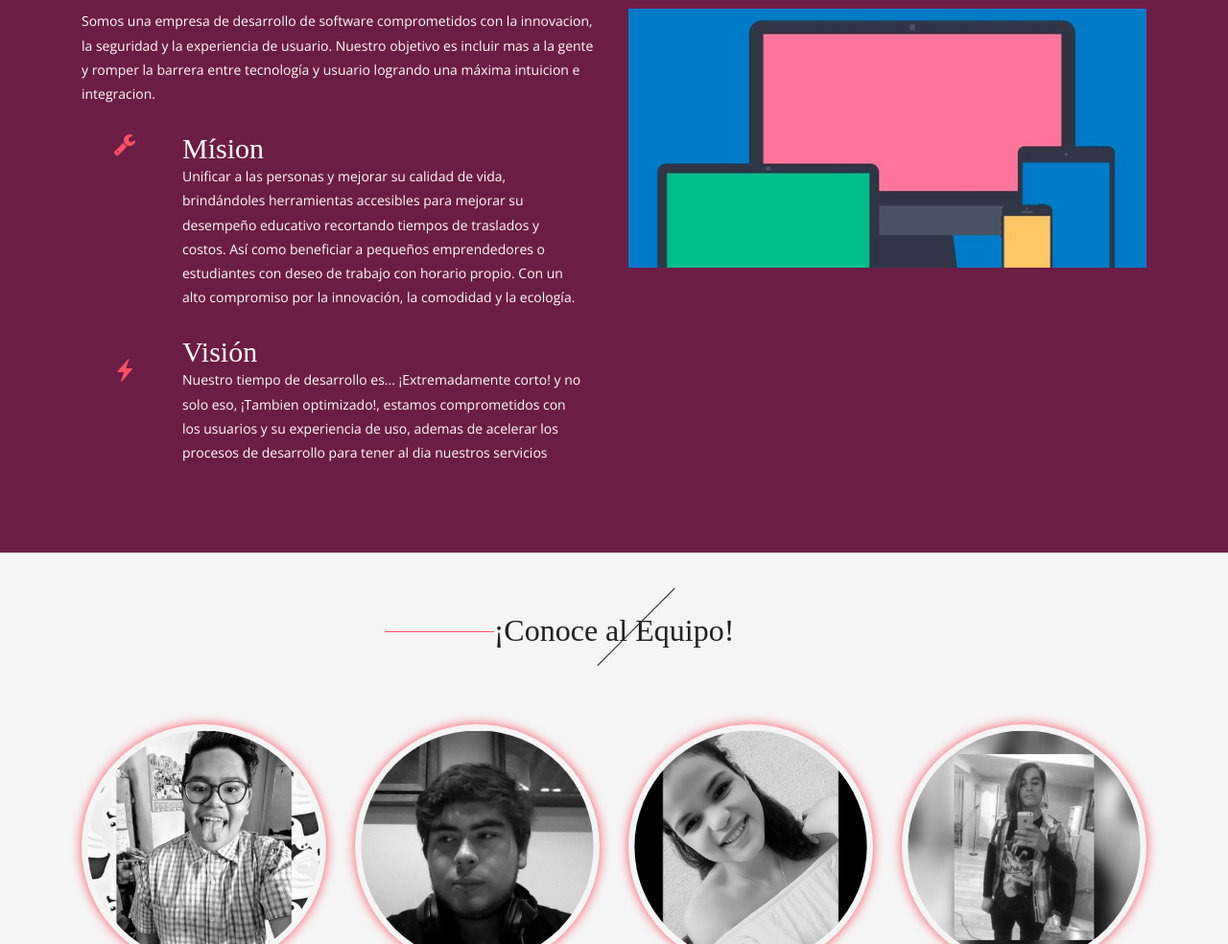
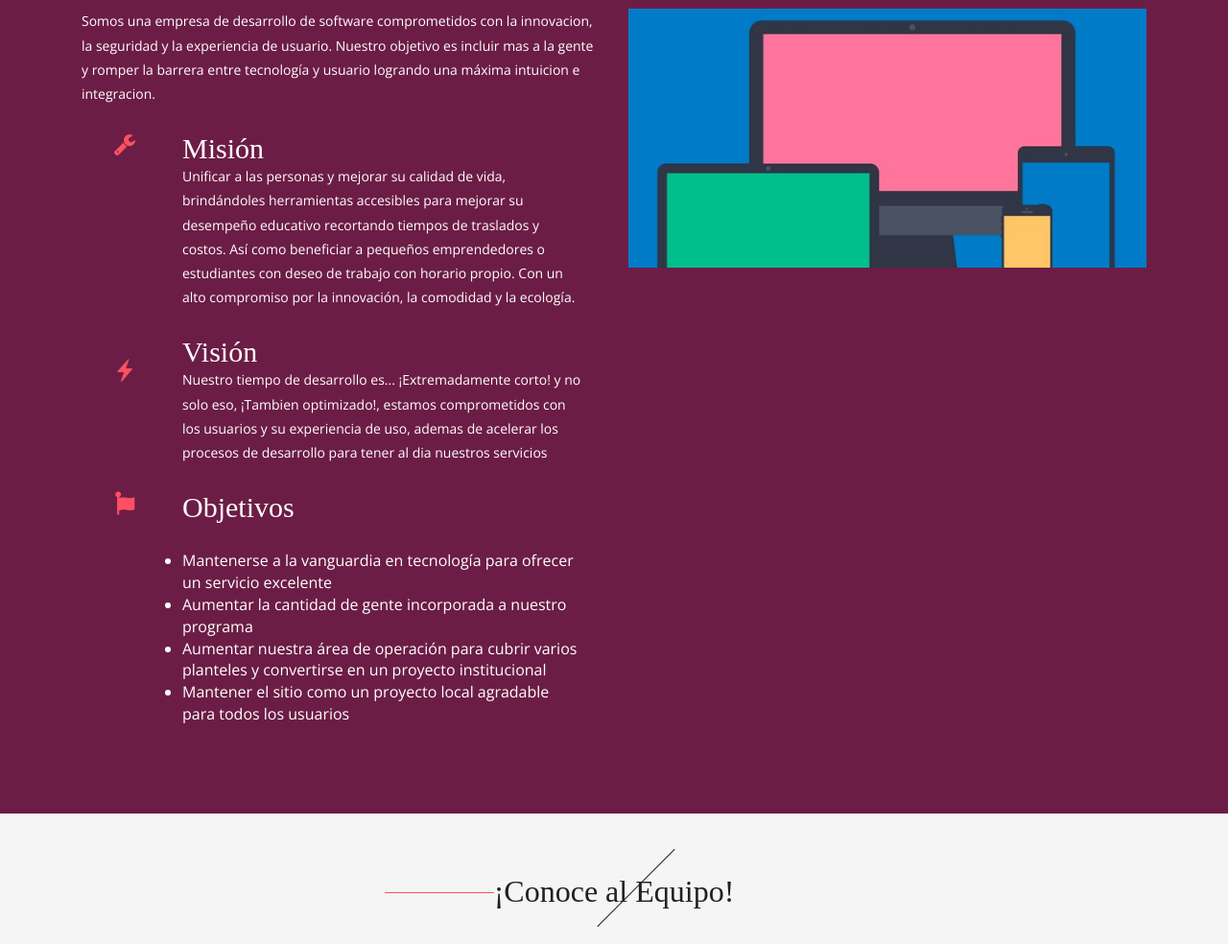
Before and after one commit to Lakej/BurroShop, a plain HTML site: page about.html in a window 1280 px wide. Shown: the part 860-1844 px from the top of the page at 96% size. Drawn offline with nearby package versions, Linux system fonts and the light colour scheme; a web font is replaced by a local one.

Commit message:
About.html mejoras menores

```diff
--- a/about.html
+++ b/about.html
@@ -258,7 +258,7 @@ License URL: http://creativecommons.org/licenses/by/3.0/
 						<span class="fa fa-wrench" aria-hidden="true"></span>
 					</div>
 					<div class="col-xs-10 w3ls_about_grid_left2">
-						<h2 style="color:#FFFFFF">Mísion</h2>
+						<h2 style="color:#FFFFFF">Misión</h2>
 						<p style="color:#FFFFFF">Unificar a las personas y mejorar su calidad de vida, brindándoles herramientas accesibles para mejorar su desempeño educativo recortando tiempos de traslados y costos. Así como beneficiar a pequeños emprendedores o estudiantes con deseo de trabajo con horario propio. Con un alto compromiso por la innovación, la comodidad y la ecología.</p>
 					</div>
 					<div class="clearfix"> </div>
@@ -268,6 +268,20 @@ License URL: http://creativecommons.org/licenses/by/3.0/
 					<div class="col-xs-10 w3ls_about_grid_left2">
 						<h2 style="color: #FFFFFF">Visión</h2>
 						<p style="color: #FFFFFF">Nuestro tiempo de desarrollo es... ¡Extremadamente corto! y no solo eso, ¡Tambien optimizado!, estamos comprometidos con los usuarios y su experiencia de uso, ademas de acelerar los procesos de desarrollo para tener al dia nuestros servicios</p>
+					</div>
+					<div class="col-xs-2 w3ls_about_grid_left1">
+						<span class="fa fa-fa" aria-hidden="true"></span>
+					</div>
+					<div class="col-xs-10 w3ls_about_grid_left2">
+						<h2 style="color: #FFFFFF">Objetivos</h2>
+						<p style="color: #FFFFFF">
+							<ul style="color: #FFFFFF">
+								<li>Mantenerse a la vanguardia en tecnología para ofrecer un servicio excelente
+								<li>Aumentar la cantidad de gente incorporada a nuestro programa
+								<li>Aumentar nuestra área de operación para cubrir varios planteles y convertirse en un proyecto institucional
+								<li>Mantener el sitio como un proyecto local agradable para todos los usuarios
+							</ul>
+						</p>
 					</div>
 					<div class="clearfix"> </div>
 				</div>
```
